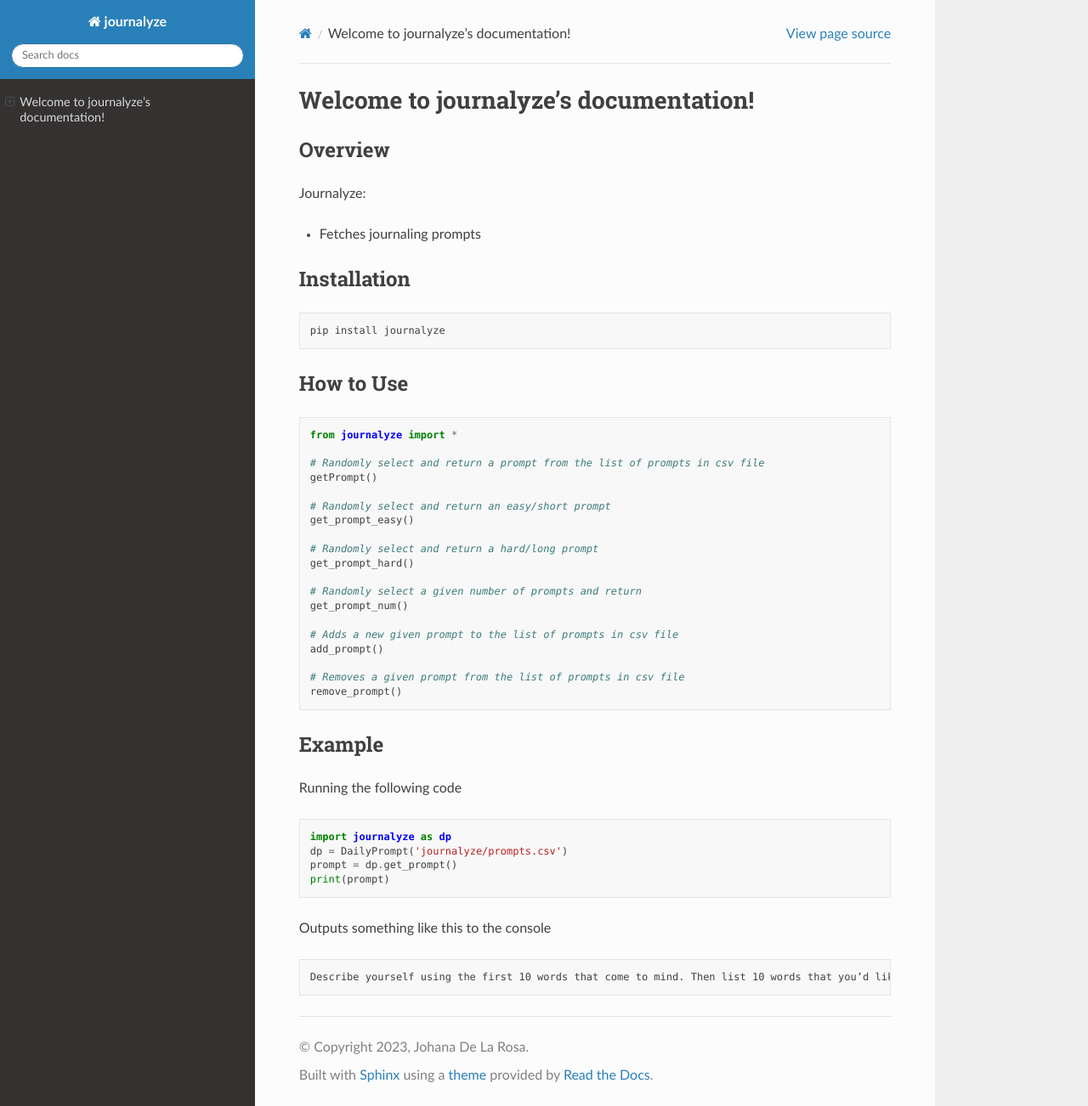
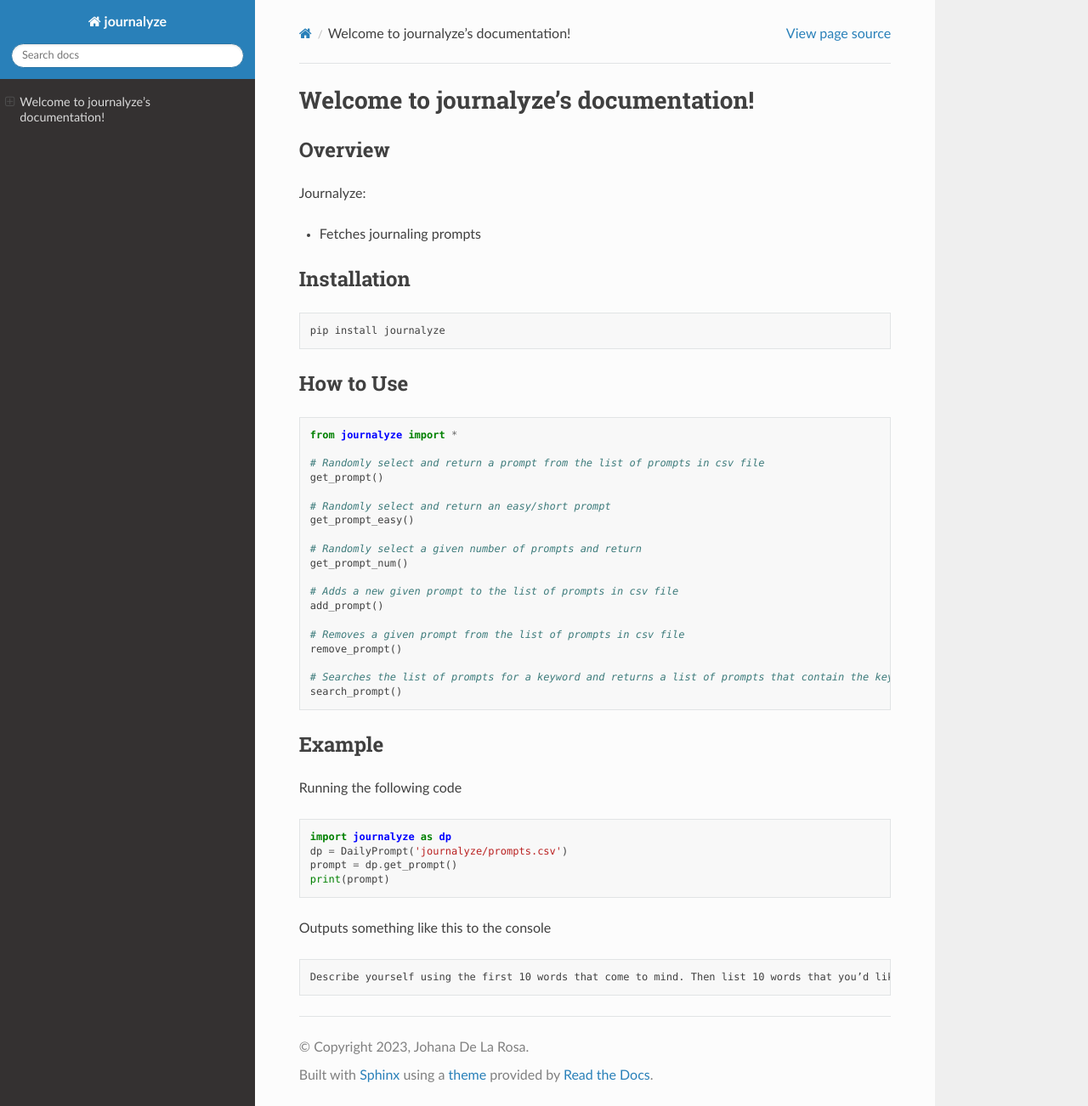
Before and after one commit to jedlr/journalyze, a Sphinx documentation site: the page built from docs/index.md, in a window 1280 px wide and 1302 px high. Shown: the whole window at 85% size. Built offline with Sphinx 7.4.7 and the Read the Docs theme 2.0.0, drawn with Linux system fonts in a browser that asks for light colours.

Commit message:
Update index.md with additional content

````diff
--- a/docs/index.md
+++ b/docs/index.md
@@ -14,13 +14,10 @@ pip install journalyze
 from journalyze import *
 
 # Randomly select and return a prompt from the list of prompts in csv file
-getPrompt()
+get_prompt()
 
 # Randomly select and return an easy/short prompt
 get_prompt_easy()
-
-# Randomly select and return a hard/long prompt
-get_prompt_hard()
 
 # Randomly select a given number of prompts and return
 get_prompt_num()
@@ -30,6 +27,9 @@ add_prompt()
 
 # Removes a given prompt from the list of prompts in csv file
 remove_prompt()
+
+# Searches the list of prompts for a keyword and returns a list of prompts that contain the keyword.
+search_prompt()
 ```
 
 ## Example
````
